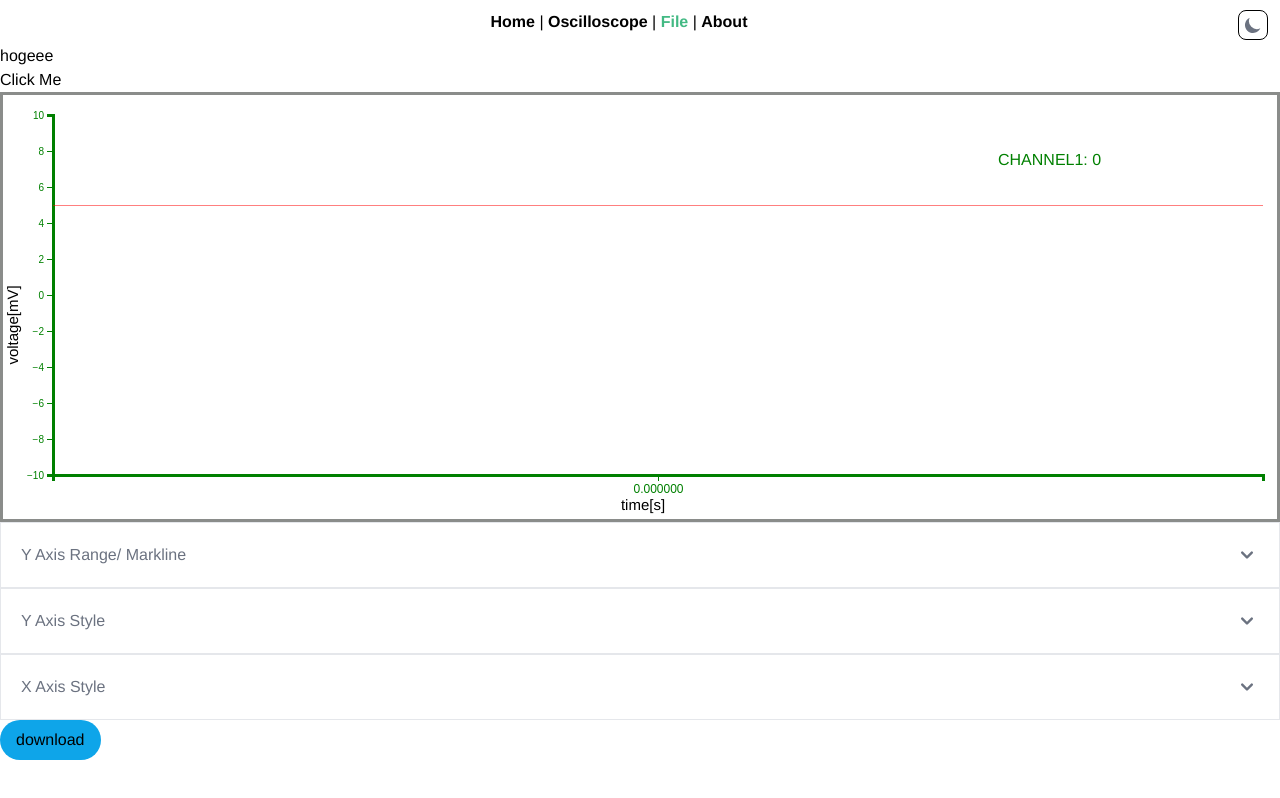
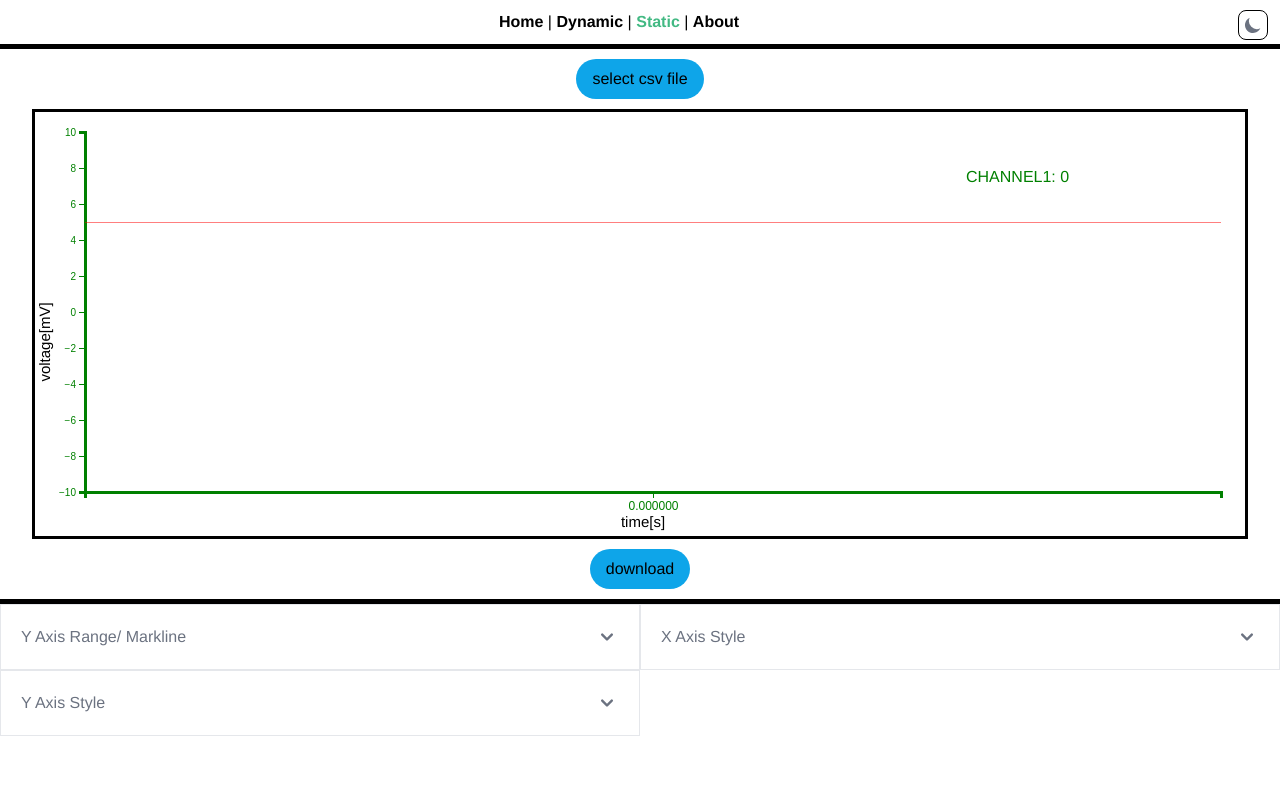
Before and after one commit to takaT6/osc-d3, a Vue app: page /#/file in a window 1280 px wide. Built offline with nearby package versions, Linux system fonts and the light colour scheme.

Commit message:
new update

```diff
--- a/src/App.vue
+++ b/src/App.vue
@@ -1,8 +1,8 @@
 <template>
   <nav class="text-black dark:text-white">
     <router-link to="/">Home</router-link> |
-    <router-link to="/oscilloscope">Oscilloscope</router-link> |
-    <router-link to="/file">File</router-link> |
+    <router-link to="/oscilloscope">Dynamic</router-link> |
+    <router-link to="/file">Static</router-link> |
     <!-- <router-link to="/history">history</router-link> | -->
     <router-link to="/about">About</router-link>
     <div class="mr-3" style="float: right;vertical-align: center;">
@@ -12,7 +12,9 @@
       </button>
     </div>
   </nav>
-  <router-view />
+  <div id="app">
+    <router-view />
+  </div>
 </template>
 
 <script setup lang="ts">
--- a/src/components/DynamicLineChart.vue
+++ b/src/components/DynamicLineChart.vue
@@ -31,7 +31,8 @@
     </div>
   </div>
   <div id="config-area">
-    <div id="accordion-collapse" data-accordion="collapse">
+    <div id="accordion-collapse" class="flex-config" data-accordion="collapse">
+      <div class="config">
         <h2 id="accordion-collapse-heading-1">
           <button type="button" :class="TW.ACCORDION_HEAD" data-accordion-target="#accordion-collapse-body-1" aria-expanded="false" aria-controls="accordion-collapse-body-1">
             <span>Y Axis Range/ Markline</span>
@@ -74,6 +75,8 @@
             </div>
           </div>
         </div>
+      </div>
+      <div class="config">
         <h2 id="accordion-collapse-heading-3">
           <button type="button" :class="TW.ACCORDION_HEAD" data-accordion-target="#accordion-collapse-body-3" aria-expanded="false" aria-controls="accordion-collapse-body-3">
             <span>X Axis Style</span>
@@ -96,6 +99,7 @@
         </div>
       </div>
     </div>
+  </div>
 </template>
 
 <script setup lang="ts" >
@@ -112,13 +116,20 @@ onMounted(()=> {
 </script>
 
 <style scoped lang="scss">
+#chart-area {
+  border-top: 5px solid;
+  border-bottom: 5px solid;
+  border-color: black;
+  text-align: center;
+}
 
 #osc-dynamic-chart{
-  // padding-left: 10px;
-  width: auto;
+  width: 95%;
   height: 430px;
   border: solid;
-  border-color: rgb(138, 140, 138)
+  margin-left: auto;
+  margin-right: auto;
+  border-color: black;
 }
 
 .controller1 > button{
@@ -126,12 +137,25 @@ onMounted(()=> {
   margin: 5px 5px 5px 5px;
 }
 .controller1,.controller2{
-  border-top: solid;
-  border-bottom: solid;
-  border-color: rgb(138, 140, 138);
-  text-align: center;
+  margin-top: 10px;
+  margin-bottom: 10px;
 }
 .controller2 > button{
   margin: 5px 5px 5px 5px;
 }
+
+.spacer {
+  height: 10px;
+}
+.flex-config >.config {
+  width: 50vw;
+  height: 100%;
+  box-sizing: border-box;
+}
+
+.flex-config {
+  display: flex;
+  flex-wrap: wrap;
+  // align-items: flex-start;
+}
 </style>
--- a/src/components/StaticLineChart.vue
+++ b/src/components/StaticLineChart.vue
@@ -1,9 +1,19 @@
 <template>
   <div id="chart-area">
+    <button
+      id="csv-btn"
+      :class="TW.BTN_ABLED"
+    >select csv file</button>
     <div id="osc-static-chart"></div>
+    <button
+        id="download-btn"
+        :class="TW.BTN_ABLED"
+        @click="saveSVGasPNG"
+    >download</button>
   </div>
   <div id="config-area">
-    <div id="accordion-collapse" data-accordion="collapse">
+    <div id="accordion-collapse" class="flex-config" data-accordion="collapse">
+      <div class="config">
         <h2 id="accordion-collapse-heading-1">
           <button type="button" :class="TW.ACCORDION_HEAD" data-accordion-target="#accordion-collapse-body-1" aria-expanded="false" aria-controls="accordion-collapse-body-1">
             <span>Y Axis Range/ Markline</span>
@@ -49,6 +59,8 @@
             </div>
           </div>
         </div>
+      </div>
+      <div class="config">
         <h2 id="accordion-collapse-heading-3">
           <button type="button" :class="TW.ACCORDION_HEAD" data-accordion-target="#accordion-collapse-body-3" aria-expanded="false" aria-controls="accordion-collapse-body-3">
             <span>X Axis Style</span>
@@ -70,10 +82,7 @@
           </div>
         </div>
       </div>
-    <button
-        :class="TW.BTN_ABLED"
-        @click="saveSVGasPNG"
-    >download</button>
+    </div>
   </div>
 </template>
 
@@ -100,7 +109,7 @@ const chartUtil = new StaticChartUtil();
 
 onMounted(()=> {
   chartUtil.initRenderer();
-document.getElementById("open_folder")!.addEventListener("click", async (e) => {
+document.getElementById("csv-btn")!.addEventListener("click", async (e) => {
   //これ参考
   //https://nulab.com/ja/blog/nulab/blog-relay-file-system-access-api/
   const [fileHandle] = await window.showOpenFilePicker(pickerOpts);
@@ -149,14 +158,24 @@ function convertCSVtoArray(str:string):PlotDataFormat[]{ // 読み込んだCSV
 }
 </script>
 
+
 <style scoped lang="scss">
+#chart-area {
+  border-top: 5px solid;
+  border-bottom: 5px solid;
+  border-color: black;
+  text-align: center;
+}
 
 #osc-static-chart{
-  // padding-left: 10px;
-  width: auto;
+  width: 95%;
   height: 430px;
   border: solid;
-  border-color: rgb(138, 140, 138)
+  margin-left: auto;
+  margin-right: auto;
+  border-color: black;
+  margin-top: 10px;
+  margin-bottom: 10px;
 }
 
 .controller1 > button{
@@ -164,12 +183,29 @@ function convertCSVtoArray(str:string):PlotDataFormat[]{ // 読み込んだCSV
   margin: 5px 5px 5px 5px;
 }
 .controller1,.controller2{
-  border-top: solid;
-  border-bottom: solid;
-  border-color: rgb(138, 140, 138);
-  text-align: center;
+  margin-top: 10px;
+  margin-bottom: 10px;
 }
 .controller2 > button{
   margin: 5px 5px 5px 5px;
 }
+
+.flex-config >.config {
+  width: 50vw;
+  height: 100%;
+  box-sizing: border-box;
+}
+
+.flex-config {
+  display: flex;
+  flex-wrap: wrap;
+  // align-items: flex-start;
+}
+#download-btn {
+  margin-bottom: 10px;
+}
+
+#csv-btn {
+  margin-top: 10px;
+}
 </style>
--- a/src/script/chartOptionUtil.ts
+++ b/src/script/chartOptionUtil.ts
@@ -3,7 +3,7 @@ import { ref } from "vue";
 export class ChartOtpionUtil {
   public chartID = "";
   public margin = {top: 20, right: 10, bottom: 40, left: 50};
-  public width = document.body.clientWidth;
+  public width = document.body.clientWidth*0.95;
   public height = 420;
   public duration = 500;
   public color = ['#008000', '#ff0000'];
--- a/src/script/chartUtil.ts
+++ b/src/script/chartUtil.ts
@@ -6,6 +6,7 @@ export class StaticChartUtil extends RenderUtil{
   constructor() {
     super();
     this.chartID = Const.STATIC_GRAPH_ID;
+    this.lineWidth = 0.3;
   }
   public initRenderer = (): void => {
     this.seedData();
--- a/src/script/common.ts
+++ b/src/script/common.ts
@@ -1,5 +1,6 @@
 export const Const = {
   WS_ADDRESS: 'ws://localhost:8088/echo',
+  // WS_ADDRESS:"ws://192.168.0.43:8088/echo",
   // WS_ADDRESS: "ws://192.168.11.2:8088/echo",
   STATIC_GRAPH_ID: 'osc-static-chart',
   DYNAMIC_GRAPH_ID: 'osc-dynamic-chart',
--- a/src/script/renderUtil.ts
+++ b/src/script/renderUtil.ts
@@ -1,5 +1,4 @@
-
-import * as d3 from 'd3'
+import * as d3 from 'd3';
 import { PlotDataFormat, ChartDataFormat } from '@/script/common';
 import { ChartOtpionUtil } from './chartOptionUtil';
 
@@ -19,7 +18,7 @@ export class RenderUtil extends ChartOtpionUtil{
         const xMin = d3.min(data, (c:ChartDataFormat) => { return d3.min(c.channels, (d:PlotDataFormat) => { return d.time; })});
         const xMax = d3.max(data, (c:ChartDataFormat) => { return d3.max(c.channels, (d:PlotDataFormat) => { return d.time; })});
 
-        const x = d3.scaleLinear().rangeRound([0, this.width-this.margin.left-this.margin.right-10]);
+        const x = d3.scaleLinear().rangeRound([0, this.width-this.margin.left-this.margin.right-20]);
         const y = d3.scaleLinear().rangeRound([this.height-this.margin.top-this.margin.bottom, 0]);
         const z = d3.scaleOrdinal(this.color);
 
@@ -57,15 +56,11 @@ export class RenderUtil extends ChartOtpionUtil{
           .attr('class', 'text-black dark:text-white')
           .attr('class', 'ylabel')
           .attr("transform", "rotate(-90)")
-          // .attr("y", 0 - this.margin.left)
-          // .attr("x",0 - (this.height / 2))
           .attr("dy", "1em")
           .attr('font-size', 15)
           .style("text-anchor", "middle")
           .text("voltage[mV]");
         gEnter.append("text")
-          // .attr("x", this.width/2 - this.margin.left )
-          // .attr("y", this.height-25 )
           .attr('class', 'xlabel')
           .attr('font-size', 15)
           .style("text-anchor", "middle")
@@ -85,6 +80,7 @@ export class RenderUtil extends ChartOtpionUtil{
 
         const g = svg.select('g')
           .attr('transform', 'translate(' + this.margin.left + ',' + this.margin.top + ')');
+
         // X axis
         const axisX = g.select('g.axis.x')
           .attr('transform', 'translate(0,' + (this.height-this.margin.bottom-this.margin.top) + ')')
@@ -109,7 +105,7 @@ export class RenderUtil extends ChartOtpionUtil{
         g.select('g.markline')
           .attr("transform", "translate(0, "+y(this.marklineVal.value)+")")
           .select('line')
-          .attr("x2", this.width-this.margin.left-this.margin.right-10);
+          .attr("x2", this.width-this.margin.left-this.margin.right-20);
         g.select('#rect')
           .attr('width', this.width-this.margin.left-this.margin.right)
           .attr('height', this.height-this.margin.top-this.margin.bottom);
--- a/src/views/FileView.vue
+++ b/src/views/FileView.vue
@@ -1,47 +1,12 @@
 <template>
-  <div class="about">
+  <!-- <div class="about">
     <h1>hogeee</h1>
   </div>
-  <input type="button" id="open_folder" value="Click Me">
+  <input type="button" id="open_folder" value="Click Me"> -->
   <StaticLineChart/>
 </template>
 
 <script setup lang="ts">
+import { Const, TW, saveSVGasPNG } from '@/script/common';
 import StaticLineChart from "@/components/StaticLineChart.vue"
-// import { onMounted } from "vue";
-// const pickerOpts = {
-//   types: [
-//     {
-//       description: 'csvのみやで',
-//       accept: {
-//         'text/csv': ['.csv']
-//       }
-//     }
-//   ],
-//   excludeAcceptAllOption: true,
-//   multiple: false,
-// }
-
-// onMounted(()=> {
-// document.getElementById("open_folder")!.addEventListener("click", async (e) => {
-//   //これ参考
-//   //https://nulab.com/ja/blog/nulab/blog-relay-file-system-access-api/
-//   const [fileHandle] = await window.showOpenFilePicker(pickerOpts);
-//   const file = await fileHandle.getFile();
-//   const text = await file.text();
-//   const array = convertCSVtoArray(text)
-// });
-// });
-
-// // 読み込んだCSVデータを二次元配列に変換する関数convertCSVtoArray()の定義
-// function convertCSVtoArray(str:string){ // 読み込んだCSVデータが文字列として渡される
-//     const result = []; // 最終的な二次元配列を入れるための配列
-//     const tmp = str.split("\n"); // 改行を区切り文字として行を要素とした配列を生成
-
-//     // 各行ごとにカンマで区切った文字列を要素とした二次元配列を生成
-//     for(let i=0;i<tmp.length;++i){
-//         result[i] = tmp[i].split(',');
-//     }
-//     return result
-// }
 </script>
```
Lines whose indentation alone changed are shown as unchanged.
